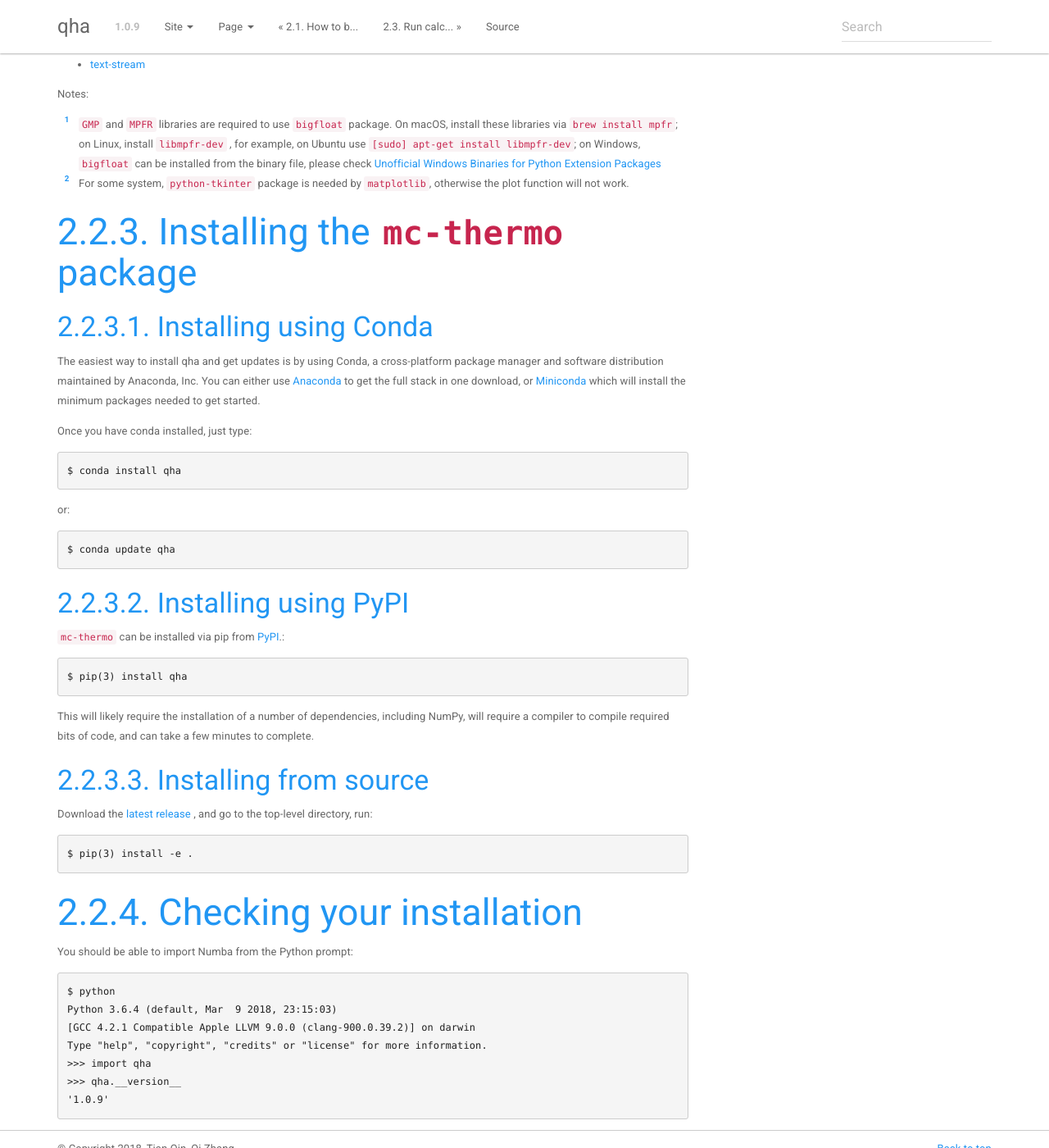
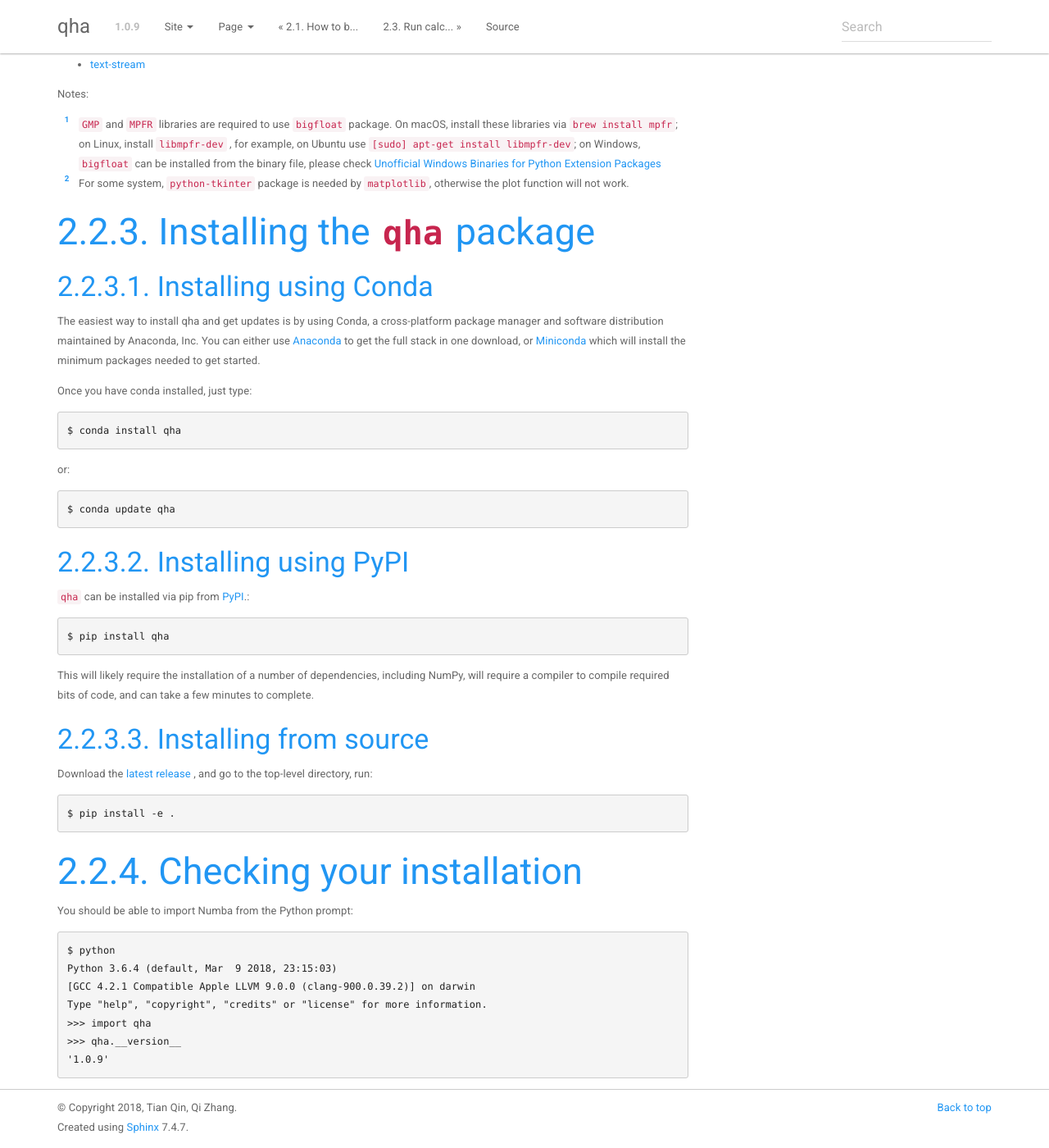
Before and after one commit to MineralsCloud/qha, a Sphinx documentation site: the page built from docs/source/tutorials/installing.rst, in a window 1280 px wide and 1400 px high, scrolled down 904 px. Shown: the whole window at 82% size. Built offline with Sphinx 7.4.7, drawn with Linux system fonts in a browser that asks for light colours.

Commit message:
docs: Change `mc-thermo` to `qha` for the time being

```diff
--- a/docs/source/tutorials/installing.rst
+++ b/docs/source/tutorials/installing.rst
@@ -21,7 +21,7 @@ Our supported platforms are:
 
 Dependencies
 ------------
-- `bigfloat <https://pypi.python.org/pypi/bigfloat)>`_ [#b]_
+- `bigfloat <https://pypi.python.org/pypi/bigfloat>`_ [#b]_
 - `lazy-property <https://github.com/jackmaney/lazy-property>`_
 - `matplotlib <https://matplotlib.org>`_ [#m]_
 - `Numba <http://numba.pydata.org>`_
@@ -42,8 +42,8 @@ Notes:
 
 .. [#m] For some system, ``python-tkinter`` package is needed by ``matplotlib``, otherwise the plot function will not work.
 
-Installing the ``mc-thermo`` package
-----------------------------------
+Installing the ``qha`` package
+------------------------------
 Installing using Conda
 ~~~~~~~~~~~~~~~~~~~~~~
 
@@ -63,12 +63,12 @@ or::
    $ conda update qha
 
 Installing using PyPI
-~~~~~~~~~~~~~~~~~~~~
+~~~~~~~~~~~~~~~~~~~~~~
 
-``mc-thermo`` can be installed via pip from
+``qha`` can be installed via pip from
 `PyPI <http://pypi.python.org/pypi/qha>`__.::
 
-   $ pip(3) install qha
+   $ pip install qha
 
 This will likely require the installation of a number of dependencies,
 including NumPy, will require a compiler to compile required bits of code,
@@ -78,7 +78,7 @@ Installing from source
 ~~~~~~~~~~~~~~~~~~~~~~
 Download the `latest release <https://github.com/MineralsCloud/qha/releases>`_ , and go to the top-level directory, run::
 
-   $ pip(3) install -e .
+   $ pip install -e .
 
 Checking your installation
 --------------------------
```
